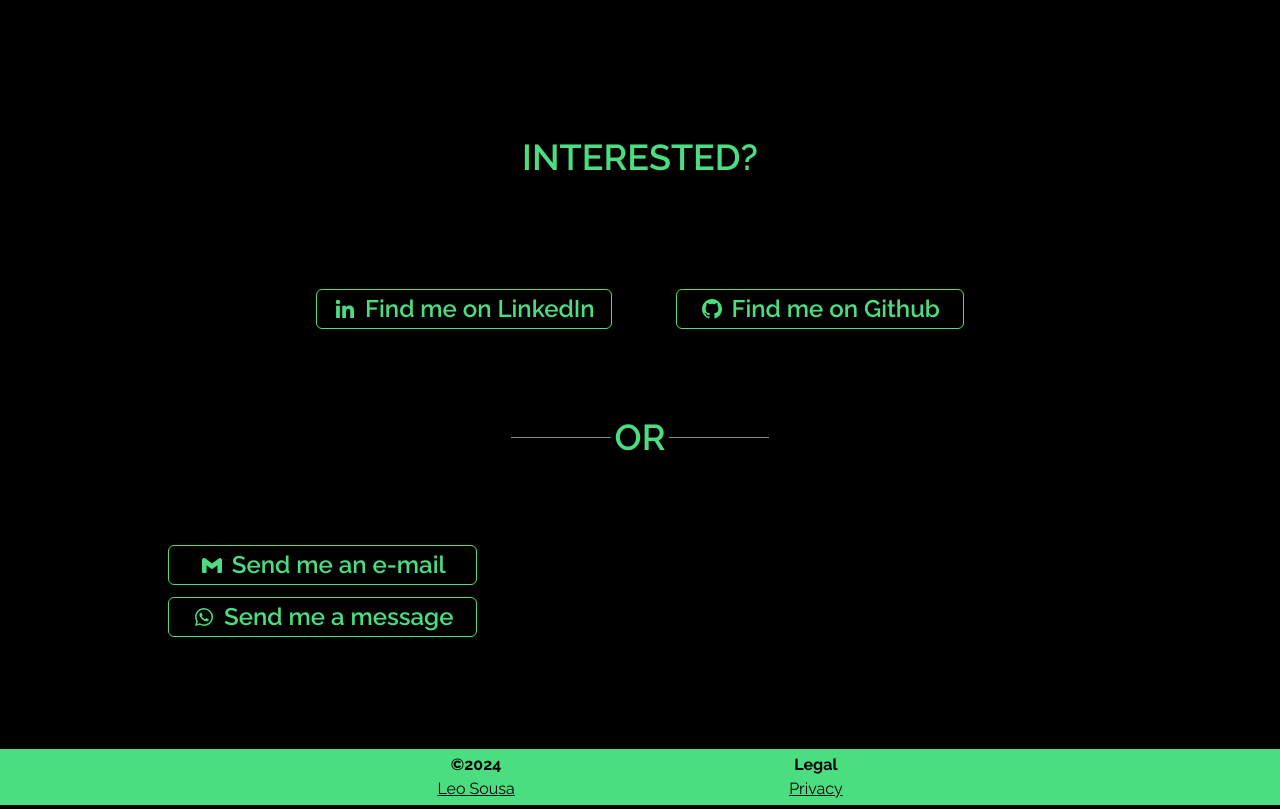
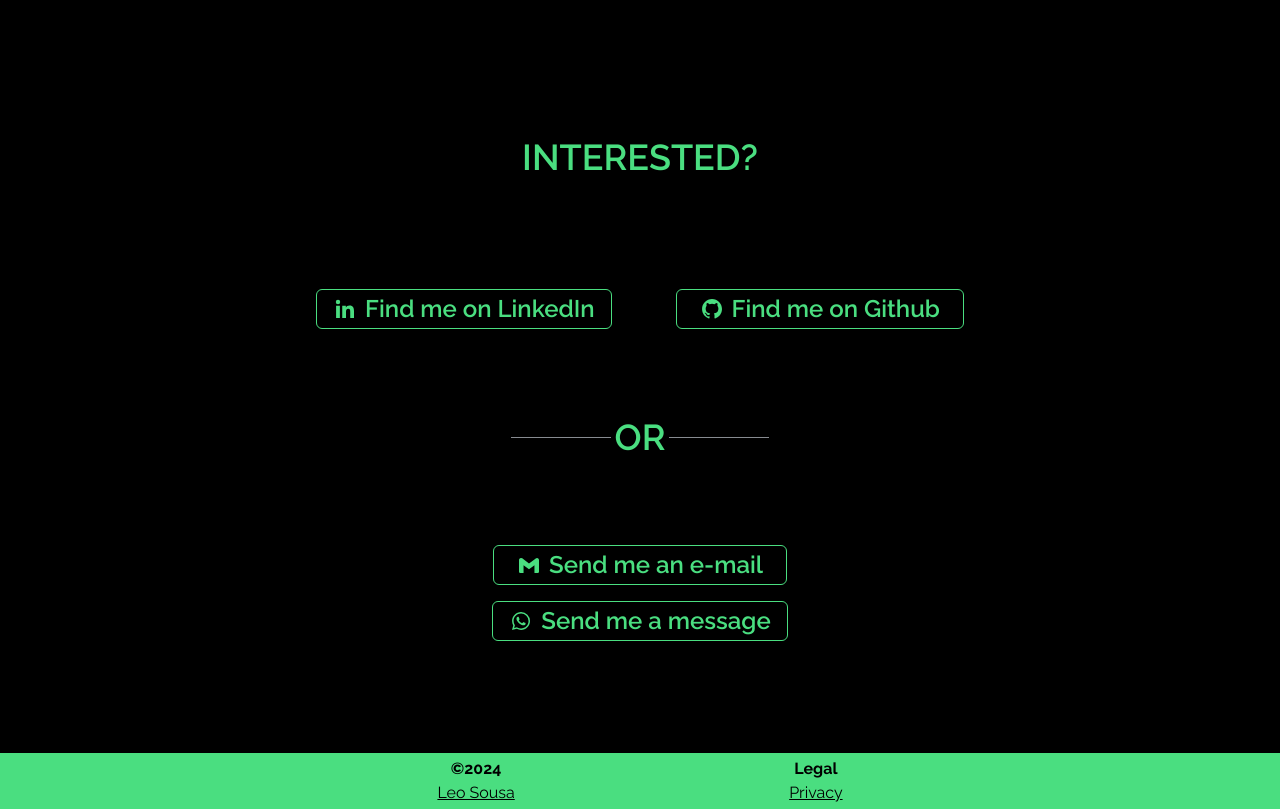
Before and after one commit to sousalmdev/portfoolio, a Next.js app: page / in a window 1280 px wide. Shown: the part 10840-11649 px from the top of the page. Built offline with nearby package versions, Linux system fonts and the light colour scheme.

Commit message:
fix: it wasnt even flex yet

```diff
--- a/app/components/contact.tsx
+++ b/app/components/contact.tsx
@@ -13,7 +13,7 @@ export const Contact = () => {
   return (
     <div
     id="contact"
-    className="animate-fade-in-bottom pb-20 text-center w-11/12 md:w-full"
+    className="animate-fade-in-bottom flex flex-col items-center justify-center pb-20 text-center w-11/12 md:w-full"
   >
     <div className="flex items-center gap-1 md:pb-20 p-0 justify-center">
 
@@ -30,10 +30,10 @@ export const Contact = () => {
           <h2 className={`text-green-400 text-center py-2 text-base md:text-4xl font-semibold `}>OR</h2>
           <Divider width={100} />
           </div>
-      <div className="flex flex-col w-fit">
+      <div className="flex flex-col w-fit items-center justify center">
 <FormContact/>
 
-<Button as={Link}  fontSize={{base:'medium',md:'x-large',xl:'x-large'}} href={'https://wa.link/sqisqd'} border={'.5px solid rgb(74 222 128)'} bgColor={'black'} marginTop={3} _hover={{bgColor:'black',color:'rgb 74 222 128'}} color={'rgb(74 222 128)'} paddingInline={{base:'23px'}} leftIcon={BiLogoWhatsapp(Icon)}>Send me a message</Button>
+<Button as={Link}  fontSize={{base:'medium',md:'x-large',xl:'x-large'}} href={'https://wa.link/sqisqd'} border={'.5px solid rgb(74 222 128)'} bgColor={'black'} marginTop={4} _hover={{bgColor:'black',color:'rgb 74 222 128'}} color={'rgb(74 222 128)'} paddingInline={{base:'16px'}} leftIcon={BiLogoWhatsapp(Icon)}>Send me a message</Button>
 </div>
     </div>
   )
```
